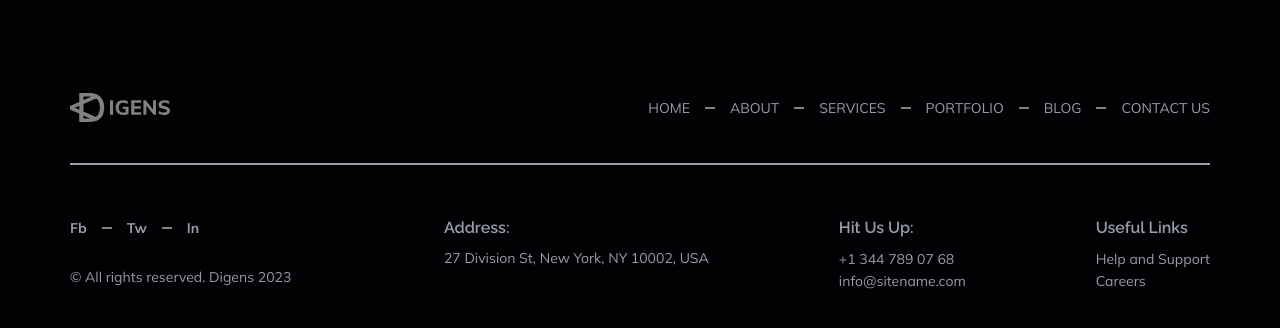
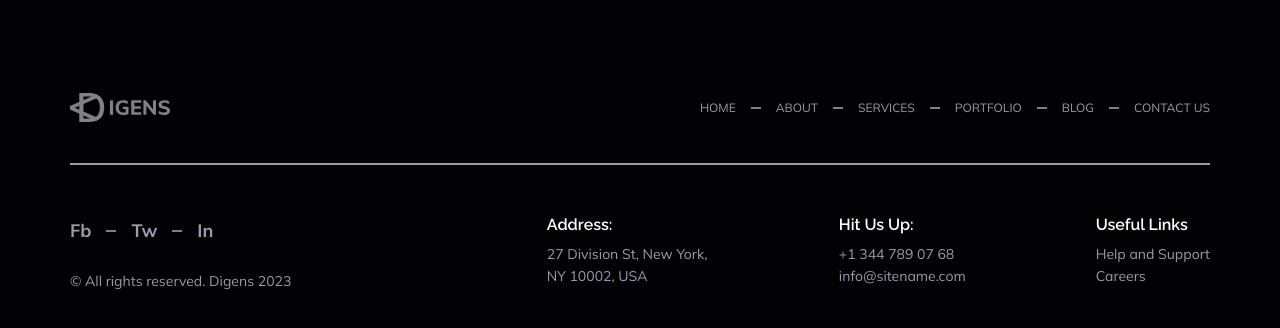
Before and after one commit to UlyanaKucherenko/Digital-Agency, a React (Vite) app: page / in a window 1280 px wide. Shown: the top 328 px of the page. Built offline with nearby package versions, Linux system fonts and the light colour scheme.

Commit message:
fix: made changes for mr

```diff
--- /dev/null
+++ b/src/components/Footer/FooterLinksColumn/index.module.css
@@ -0,0 +1,30 @@
+.footerInfoTitle {
+  margin-bottom: 1rem;
+  color: var(--white-color);
+  font-family: var(--Raleway);
+  font-size: var(--fs-medium);
+  font-weight: var(--fw-semibold);
+  text-transform: capitalize;
+}
+
+.footerInfoWrapText {
+  max-width: 162px;
+  display: flex;
+  flex-direction: column;
+  justify-content: space-between;
+}
+
+.footerInfoText {
+  line-height: 160%;
+}
+
+.footerInfoTextLink {
+  color: var(--wetasphalt);
+  text-decoration: none;
+}
+
+.footerInfoTextLink:focus,
+.footerInfoTextLink:hover,
+.footerInfoTextLink:active {
+  color: var(--white-color);
+}
--- /dev/null
+++ b/src/components/Footer/FooterLinksColumn/index.tsx
@@ -0,0 +1,28 @@
+import styles from './index.module.css';
+
+interface IList {
+  text: string;
+  href: string;
+}
+
+interface IFooterLinksColumn {
+  title: string;
+  list: IList[];
+}
+
+export const FooterLinksColumn = ({ title, list }: IFooterLinksColumn) => {
+  return (
+    <div>
+      <h5 className={styles.footerInfoTitle}>{title}</h5>
+      <div className={styles.footerInfoWrapText}>
+        {list.map((link) => (
+          <p key={link.text} className={styles.footerInfoText}>
+            <a href={link.href} className={styles.footerInfoTextLink}>
+              {link.text}
+            </a>
+          </p>
+        ))}
+      </div>
+    </div>
+  );
+};
--- /dev/null
+++ b/src/components/Footer/config.ts
@@ -0,0 +1,21 @@
+export const UsefulLinks = [
+  {
+    text: ' Help and Support',
+    href: '/',
+  },
+  {
+    text: 'Careers',
+    href: '/',
+  },
+];
+
+export const HitUsUpList = [
+  {
+    text: '+1 344 789 07 68',
+    href: 'tel:+1 344 789 07 68',
+  },
+  {
+    text: 'info@sitename.com',
+    href: 'mailto:info@sitename.com',
+  },
+];
--- a/src/components/Footer/index.module.css
+++ b/src/components/Footer/index.module.css
@@ -6,7 +6,7 @@
 }
 
 .footerLogo {
-  width: 10rem;
+  width: 100px;
 }
 
 .footerMenu {
@@ -15,6 +15,7 @@
   justify-content: space-between;
   flex-wrap: wrap;
   gap: 2rem;
+  font-size: var(--fs-small);
   border-bottom: var(--bottom-line);
   border-color: var(--bottom-line-color);
 }
@@ -32,7 +33,7 @@
   flex-direction: column;
   flex-wrap: wrap;
   gap: 2.8rem;
-  max-width: 22.2rem;
+  max-width: 222px;
 }
 
 .footerInfoColumn:nth-child(2) {
@@ -46,23 +47,23 @@
 }
 
 .footerInfoColumnItem {
-  max-width: 14.4rem;
-  font-size: var(--fs-18);
+  max-width: 144px;
+  font-size: var(--fs-large);
   font-weight: var(--fw-bold);
   line-height: 160%;
 }
 
 .footerInfoTitle {
   margin-bottom: 1rem;
-  color: var(--white);
+  color: var(--white-color);
   font-family: var(--Raleway);
-  font-size: var(--fs-16);
+  font-size: var(--fs-medium);
   font-weight: var(--fw-semibold);
   text-transform: capitalize;
 }
 
 .footerInfoWrapText {
-  max-width: 16.2rem;
+  max-width: 162px;
   display: flex;
   flex-direction: column;
   justify-content: space-between;
@@ -72,17 +73,6 @@
   line-height: 160%;
 }
 
-.footerInfoTextLink {
-  color: var(--wetasphalt);
-  text-decoration: none;
-}
-
-.footerInfoTextLink:focus,
-.footerInfoTextLink:hover,
-.footerInfoTextLink:active {
-  color: var(--white-color);
-}
-
 @media (max-width: 1200px) {
   .footerWrapper {
     padding: 9.3rem 1rem 10.5rem;
--- a/src/components/Footer/index.tsx
+++ b/src/components/Footer/index.tsx
@@ -1,6 +1,8 @@
 import logo from '~/assets/img/logo.svg';
+import { FooterListMenu, ListSocialNetwork } from '~/utils/const';
 import { ListLine } from '~/components/common/ListLine';
-import { FooterListMenu, ListSocialNetwork } from '~/utils/const';
+import { FooterLinksColumn } from './FooterLinksColumn';
+import { UsefulLinks, HitUsUpList } from './config';
 import styles from './index.module.css';
 
 export const Footer = () => {
@@ -21,40 +23,12 @@ export const Footer = () => {
           <div className={styles.footerInfoColumn}>
             <div>
               <h5 className={styles.footerInfoTitle}>Address:</h5>
-              <div className={styles.footer__infoWrapText}>
-                <p className={styles.footer__infoText}>27 Division St, New York, NY 10002, USA</p>
+              <div className={styles.footerInfoWrapText}>
+                <p className={styles.footerInfoText}>27 Division St, New York, NY 10002, USA</p>
               </div>
             </div>
-            <div>
-              <h5 className={styles.footerInfoTitle}>Hit us up:</h5>
-              <div className={styles.footerInfoWrapText}>
-                <p className={styles.footerInfoText}>
-                  <a className={styles.footerInfoTextLink} href='tel:+1 344 789 07 68'>
-                    +1 344 789 07 68
-                  </a>
-                </p>
-                <p className={styles.footerInfoText}>
-                  <a className={styles.footerInfoTextLink} href='mailto:info@sitename.com'>
-                    info@sitename.com
-                  </a>
-                </p>
-              </div>
-            </div>
-            <div>
-              <h5 className={styles.footerInfoTitle}>Useful links</h5>
-              <div className={styles.footerInfoWrapText}>
-                <p className={styles.footerInfoText}>
-                  <a className={styles.footerInfoTextLink} href='/'>
-                    Help and Support
-                  </a>
-                </p>
-                <p className={styles.footerInfoText}>
-                  <a className={styles.footerInfoTextLink} href='/'>
-                    Careers
-                  </a>
-                </p>
-              </div>
-            </div>
+            <FooterLinksColumn title='Hit us up:' list={HitUsUpList} />
+            <FooterLinksColumn title='Useful links' list={UsefulLinks} />
           </div>
         </div>
       </div>
--- a/src/components/common/ListLine/index.module.css
+++ b/src/components/common/ListLine/index.module.css
@@ -1,7 +1,7 @@
 .menu {
   display: flex;
   align-items: center;
-  gap: 40px;
+  gap: 4rem;
   flex-wrap: wrap;
 }
 
@@ -12,13 +12,13 @@
 .menuItem::before {
   content: '';
   position: absolute;
-  width: 1rem;
+  width: 10px;
   height: 1px;
   display: inline-block;
   background-color: var(--white-color);
   top: 50%;
-  transform: translate(1rem, -50%);
-  right: -1.5rem;
+  transform: translate(10px, -50%);
+  right: -15px;
 }
 
 .menuItem:last-child::before {
--- a/src/index.css
+++ b/src/index.css
@@ -9,20 +9,21 @@
 
   /* SIZES  */
 
-  --fs-12: 1.2rem;
-  --fs-14: 1.4rem;
-  --fs-16: 1.6rem;
-  --fs-20: 2rem;
-  --fs-24: 2.4rem;
-  --fs-26: 2.6rem;
-  --fs-40: 4rem;
+  --fs-small: 1.2rem;
+  --fs-main: 1.4rem;
+  --fs-medium: 1.6rem;
+  --fs-large: 1.8rem;
+  --fs-h5: 2rem;
+  --fs-h4: 2.4rem;
+  --fs-h3: 3.2rem;
+  --fs-h2: 4rem;
 
   --fw-normal: 400;
   --fw-medium: 500;
   --fw-semibold: 600;
   --fw-bold: 700;
 
-  --main-container: 114rem;
+  --main-container: 1140px;
 
   /* COLORS */
 
@@ -46,16 +47,16 @@
 }
 
 html {
-  font-size: 62.5%; /* 10px */
+  font-size: 62.5%; /* 16px, 10px */
 }
 
 body {
   font-family: var(--Mulish);
-  font-size: var(--fs-14); /* 14px */
+  font-size: var(--fs-main); /* 14px */
   font-weight: var(--fw-normal);
   background: var(--ruinedSmores);
   color: var(--wetasphalt);
-  line-height: 150%;
+  line-height: 1;
 }
 
 ul,
```
